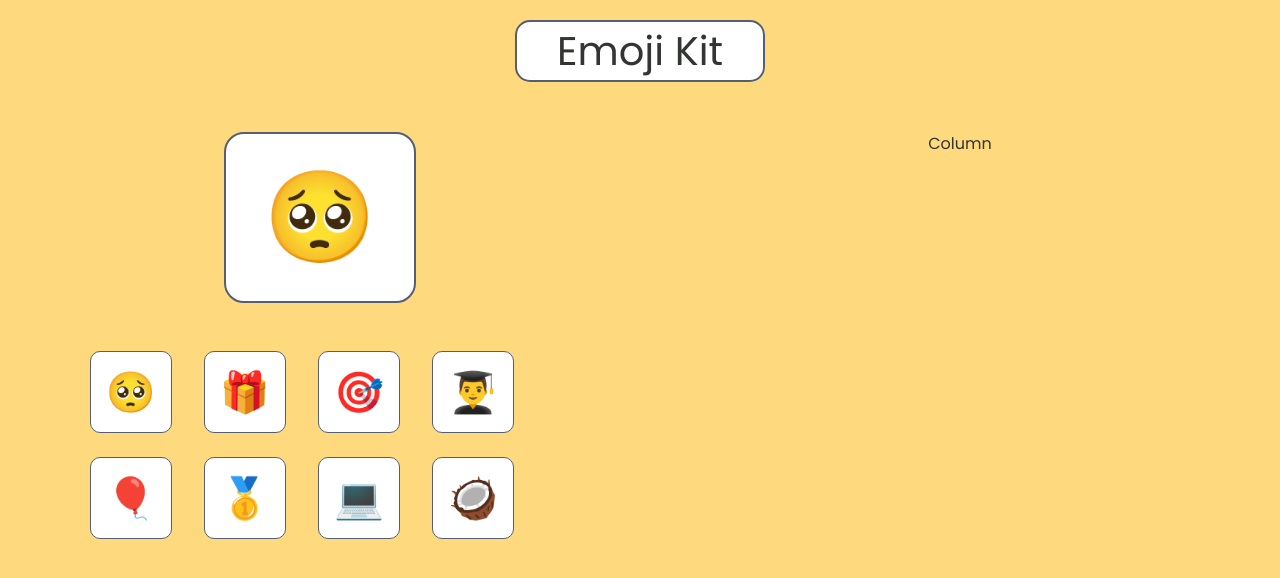
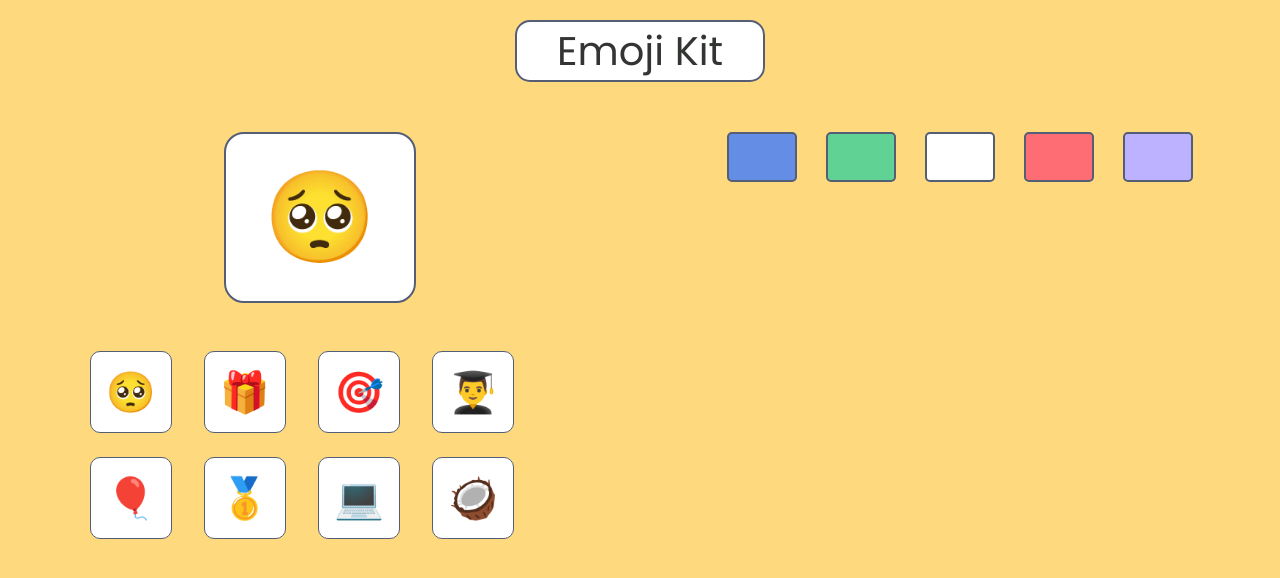
Before and after one commit to satyampund/emoji-kit, a React (Create React App) app: page / in a window 1280 px wide. Shown: the top 578 px of the page. Built offline with nearby package versions, Linux system fonts and the light colour scheme.

Commit message:
color container added

```diff
--- a/src/App.css
+++ b/src/App.css
@@ -17,7 +17,6 @@
 }
 
 .main-emoji-container {
-  background-color: white;
   border-radius: 20px !important;
   border: 2px solid #545e75 !important;
 }
@@ -38,3 +37,55 @@
 .emoji:hover {
   transform: scale(1.1);
 }
+
+.colors-container {
+  display: flex;
+  flex-wrap: wrap;
+  justify-content: space-evenly;
+  width: 85%;
+  margin-bottom: 50px;
+}
+
+@media screen and (max-width: 760px) {
+  .colors-container {
+    width: 100%;
+  }
+}
+
+@media screen and (max-width: 365px) {
+  .color-item {
+    margin: 20px 20px 0 20px;
+  }
+}
+
+.color-item {
+  border: 2px solid #545e75;
+  border-radius: 5px;
+  width: 70px;
+  height: 50px;
+}
+
+.color-item:hover {
+  cursor: pointer;
+  transform: scale(1.1);
+}
+
+.bg-sky {
+  background-color: #648de5;
+}
+
+.bg-green {
+  background-color: #60d394;
+}
+
+.bg-white {
+  background-color: #f7f7ff;
+}
+
+.bg-pink {
+  background-color: #fe6d73;
+}
+
+.bg-purple {
+  background-color: #bdb2ff;
+}
--- a/src/App.js
+++ b/src/App.js
@@ -4,6 +4,7 @@ import './App.css'
 
 function App() {
   const [emoji, setEmoji] = useState('🥺')
+  const [emojiColor, setEmojiColor] = useState('white')
 
   return (
     <>
@@ -14,7 +15,9 @@ function App() {
       <div className="container-fluid text-center">
         <div className="row">
           <div className="col-md-6">
-            <div className="main-emoji-container py-3 mx-auto mb-5" style={{ width: '12rem' }}>
+            <div
+              className="main-emoji-container py-3 mx-auto mb-5"
+              style={{ backgroundColor: emojiColor, width: '12rem' }}>
               <div className="main-emoji-item">{emoji}</div>
             </div>
 
@@ -87,7 +90,39 @@ function App() {
             </div>
           </div>
 
-          <div className="col-md-6">Column</div>
+          <div className="col-md-6">
+            <div className="colors-container mx-auto">
+              <div
+                className="color-item bg-sky"
+                onClick={() => {
+                  setEmojiColor('#648de5')
+                }}></div>
+
+              <div
+                className="color-item bg-green"
+                onClick={() => {
+                  setEmojiColor('#60d394')
+                }}></div>
+
+              <div
+                className="color-item bg-white"
+                onClick={() => {
+                  setEmojiColor('#f7f7ff')
+                }}></div>
+
+              <div
+                className="color-item bg-pink"
+                onClick={() => {
+                  setEmojiColor('#fe6d73')
+                }}></div>
+
+              <div
+                className="color-item bg-purple"
+                onClick={() => {
+                  setEmojiColor('#bdb2ff')
+                }}></div>
+            </div>
+          </div>
         </div>
       </div>
     </>
```
